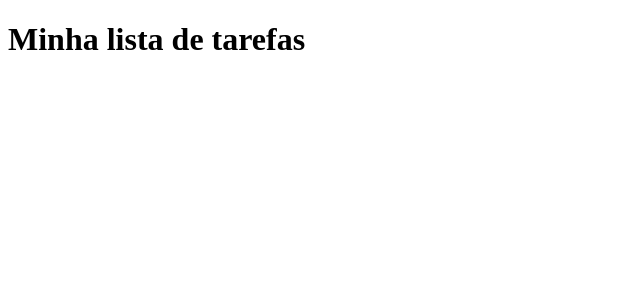
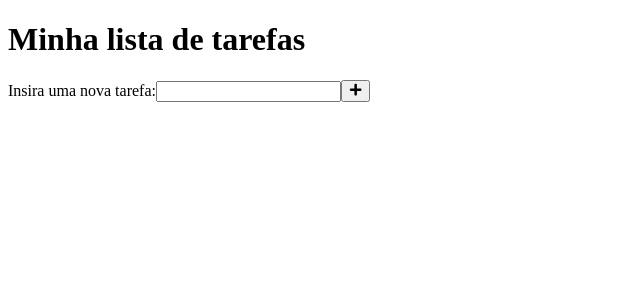
Before and after one commit to cristianomattoss/todoList, a React (Vite) app: page / in a window 1280 px wide. Shown: the top 300 px of the page, without its empty margins (0-640 px from the left). Built offline with nearby package versions, Linux system fonts and the light colour scheme.

Commit message:
feat: add task creation form structure

```diff
--- a/package.json
+++ b/package.json
@@ -11,7 +11,8 @@
   },
   "dependencies": {
     "react": "^19.2.8",
-    "react-dom": "^19.2.8"
+    "react-dom": "^19.2.8",
+    "react-icons": "^5.7.0"
   },
   "devDependencies": {
     "@eslint/js": "^10.0.1",
--- a/src/App.jsx
+++ b/src/App.jsx
@@ -1,11 +1,12 @@
 import { useState } from 'react'
 import './App.css'
+import CreateTask from './components/CreateTask'
 
 function App() {
   return (
     <div className="container">
       <h1>Minha lista de tarefas</h1>
-
+      <CreateTask/>
     </div>
   )
 }
--- /dev/null
+++ b/src/components/CreateTask.jsx
@@ -0,0 +1,15 @@
+import { FaPlus } from "react-icons/fa";
+
+const CreateTask = () => {
+  return (
+    <div id="form-create-task">
+        <label htmlFor="task">Insira uma nova tarefa:</label>
+        <input type="text" name="task" id="task"/>
+        <button id="create-task">
+            <FaPlus/>
+        </button>
+    </div>
+  )
+}
+
+export default CreateTask
```
Also changed, not shown: src/components/CreateTask.css (added), 1 other file (tests, documents, lock files or other folders).
